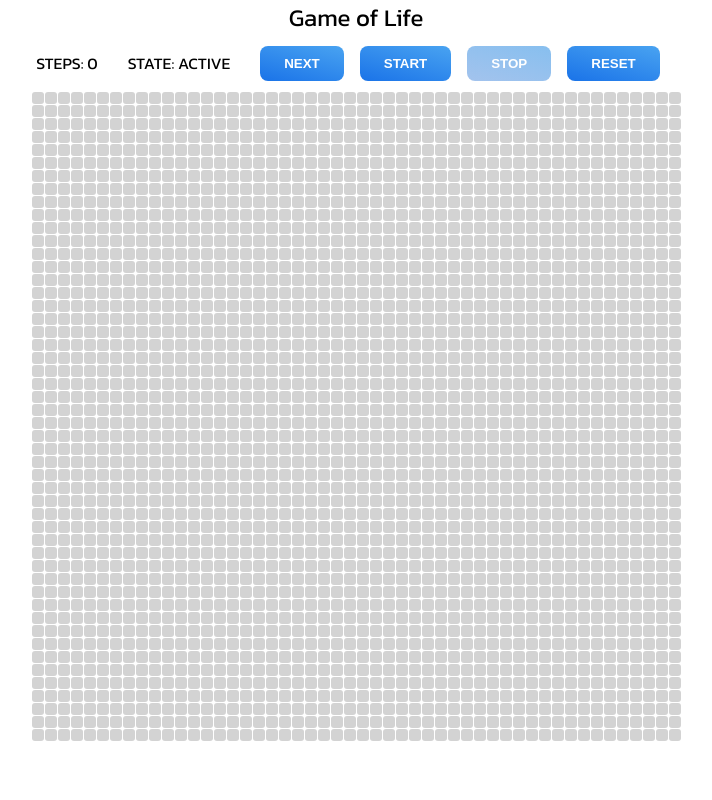
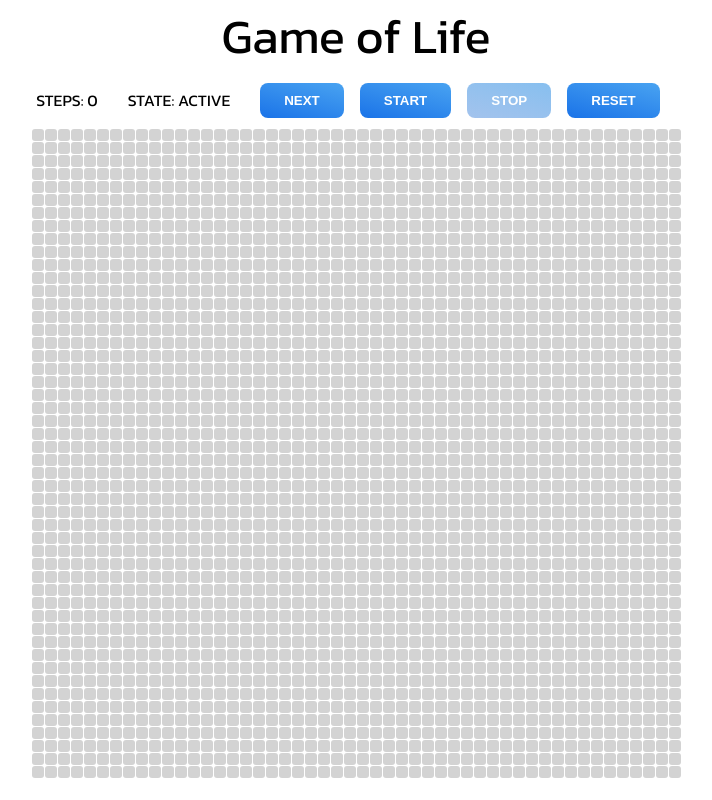
Before and after one commit to FunnyGames/game-of-life, a React (Create React App) app in the folder client/: page / in a window 1280 px wide. Shown: the whole page, without its empty margins (284-996 px from the left). Built offline with nearby package versions, Linux system fonts and the light colour scheme.

Commit message:
Fixed fonts

```diff
--- a/client/src/components/Game/ControlButtons.tsx
+++ b/client/src/components/Game/ControlButtons.tsx
@@ -32,6 +32,7 @@ export default ControlButtons;
 
 const ButtonList = styled.div`
     align-self: center;
+    font-family: 'Ubuntu', sans-serif;
 `;
 
 const Button = styled.button`
--- a/client/src/index.css
+++ b/client/src/index.css
@@ -3,8 +3,6 @@
 body {
   margin: 0;
   font-family: Kanit;
-  -webkit-font-smoothing: antialiased;
-  -moz-osx-font-smoothing: grayscale;
 }
 
 code {
--- a/client/src/screens/GameScreen.tsx
+++ b/client/src/screens/GameScreen.tsx
@@ -103,7 +103,7 @@ const Screen = styled.div`
 
 const GameTitle = styled.div`
     text-align: center;
-    font-size: x-large;
+    font-size: xxx-large;
 `;
 
 const Menu = styled.div`
```
